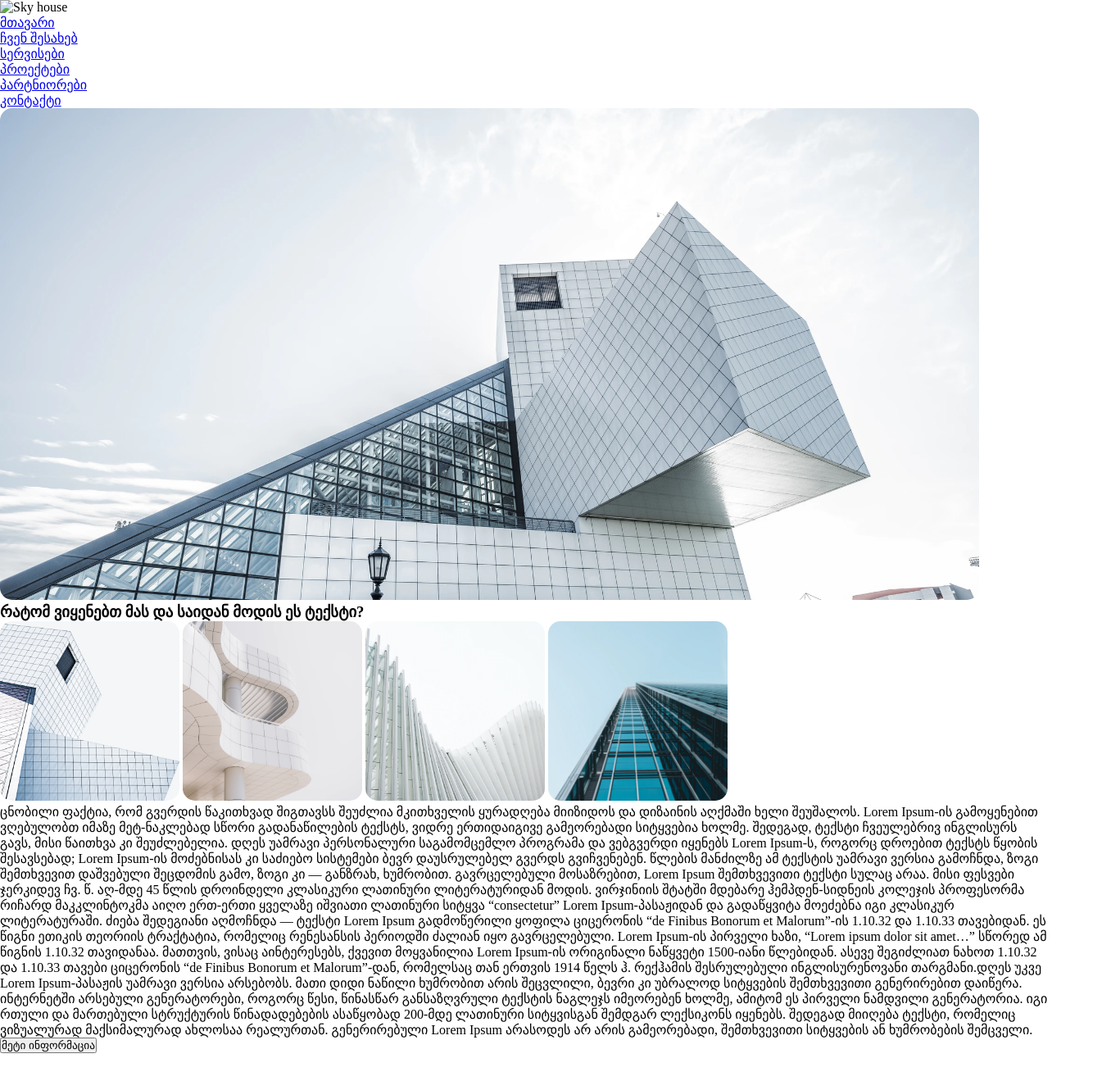
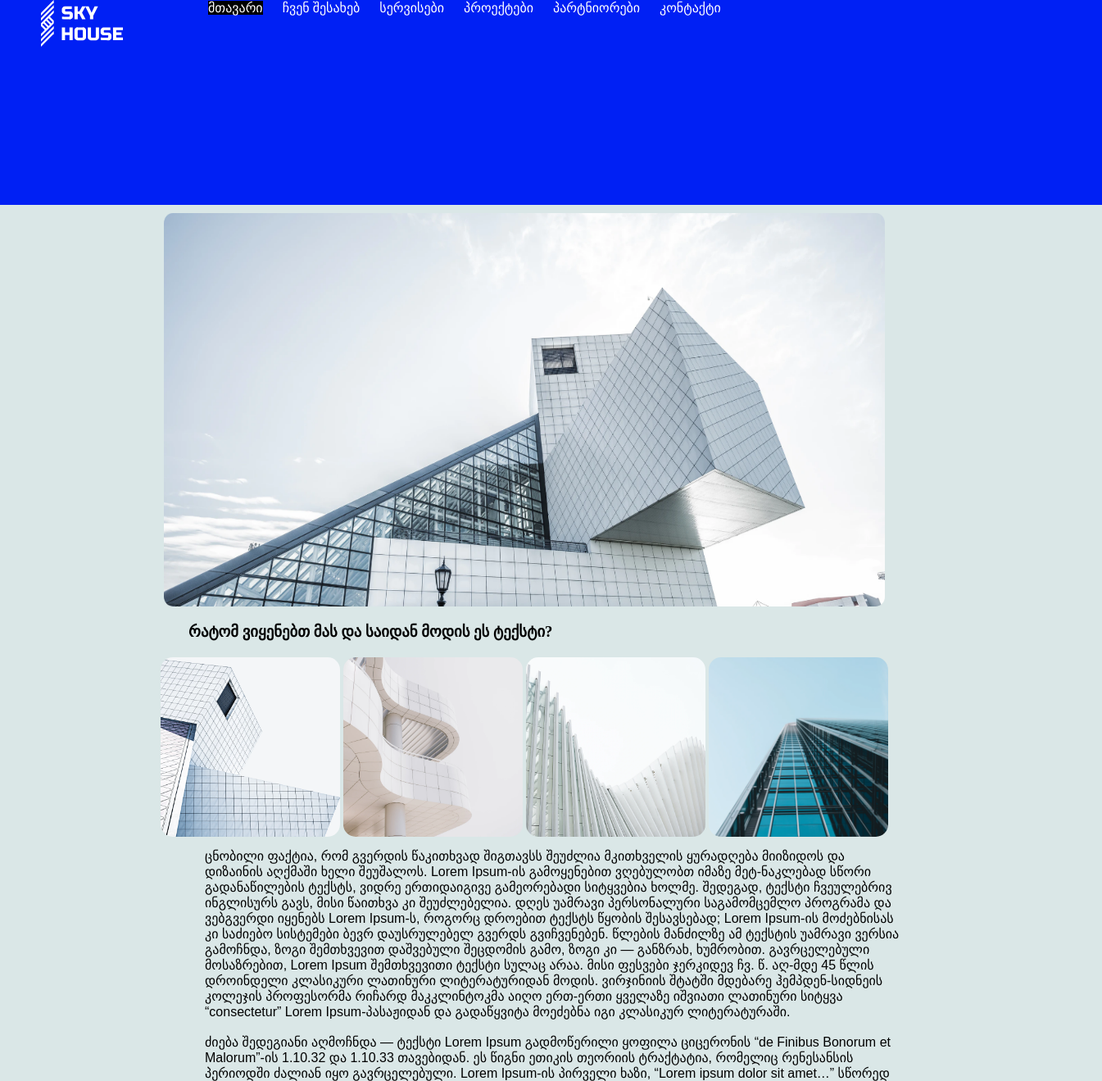
Before and after one commit to GioBicha8/leson-5-bicha, a plain HTML site: page index.html in a window 1280 px wide. Shown: the top 1319 px of the page at 82% size, 1345 px wide, since content can reach past the window. Before the commit the page ends 1285 px from the top, so only its background shows below. Drawn offline with Linux system fonts and the light colour scheme.

Commit message:
css done

```diff
--- a/index.html
+++ b/index.html
@@ -5,14 +5,15 @@
     <meta http-equiv="X-UA-Compatible" content="IE=edge" />
     <meta name="viewport" content="width=device-width, initial-scale=1.0" />
     <title>Lesson4</title>
+
     <link rel="stylesheet" type="text/css" href="./styles/Style.css" />
   </head>
   <body>
     <header>
       <div>
-        <img class="logo" src="images/Group 2 (1).svg" alt="Sky house" />
-        <nav class="navbar">
-          <ul>
+        <img class="logo" src="images/Group 2.svg" alt="logo" />
+        <nav class="nav">
+          <ul class="navbar-ul">
             <li>
               <a href="#" class="active">მთავარი</a>
             </li>
@@ -64,39 +65,49 @@
         წლის დროინდელი კლასიკური ლათინური ლიტერატურიდან მოდის. ვირჯინიის შტატში
         მდებარე ჰემპდენ-სიდნეის კოლეჯის პროფესორმა რიჩარდ მაკკლინტოკმა აიღო
         ერთ-ერთი ყველაზე იშვიათი ლათინური სიტყვა “consectetur” Lorem
-        Ipsum-პასაჟიდან და გადაწყვიტა მოეძებნა იგი კლასიკურ ლიტერატურაში. ძიება
-        შედეგიანი აღმოჩნდა — ტექსტი Lorem Ipsum გადმოწერილი ყოფილა ციცერონის “de
-        Finibus Bonorum et Malorum”-ის 1.10.32 და 1.10.33 თავებიდან. ეს წიგნი
-        ეთიკის თეორიის ტრაქტატია, რომელიც რენესანსის პერიოდში ძალიან იყო
-        გავრცელებული. Lorem Ipsum-ის პირველი ხაზი, “Lorem ipsum dolor sit amet…”
-        სწორედ ამ წიგნის 1.10.32 თავიდანაა. მათთვის, ვისაც აინტერესებს, ქვევით
-        მოყვანილია Lorem Ipsum-ის ორიგინალი ნაწყვეტი 1500-იანი წლებიდან. ასევე
-        შეგიძლიათ ნახოთ 1.10.32 და 1.10.33 თავები ციცერონის “de Finibus Bonorum
-        et Malorum”-დან, რომელსაც თან ერთვის 1914 წელს ჰ. რექჰამის შესრულებული
-        ინგლისურენოვანი თარგმანი.დღეს უკვე Lorem Ipsum-პასაჟის უამრავი ვერსია
-        არსებობს. მათი დიდი ნაწილი ხუმრობით არის შეცვლილი, ბევრი კი უბრალოდ
-        სიტყვების შემთხვევითი გენერირებით დაიწერა. ინტერნეტში არსებული
-        გენერატორები, როგორც წესი, წინასწარ განსაზღვრული ტექსტის ნაგლეჯს
-        იმეორებენ ხოლმე, ამიტომ ეს პირველი ნამდვილი გენერატორია. იგი რთული და
-        მართებული სტრუქტურის წინადადებების ასაწყობად 200-მდე ლათინური სიტყვისგან
-        შემდგარ ლექსიკონს იყენებს. შედეგად მიიღება ტექსტი, რომელიც ვიზუალურად
-        მაქსიმალურად ახლოსაა რეალურთან. გენერირებული Lorem Ipsum არასოდეს არ
-        არის გამეორებადი, შემთხვევითი სიტყვების ან ხუმრობების შემცველი.
+        Ipsum-პასაჟიდან და გადაწყვიტა მოეძებნა იგი კლასიკურ ლიტერატურაში.
+        <br /><br />
+        ძიება შედეგიანი აღმოჩნდა — ტექსტი Lorem Ipsum გადმოწერილი ყოფილა
+        ციცერონის “de Finibus Bonorum et Malorum”-ის 1.10.32 და 1.10.33
+        თავებიდან. ეს წიგნი ეთიკის თეორიის ტრაქტატია, რომელიც რენესანსის
+        პერიოდში ძალიან იყო გავრცელებული. Lorem Ipsum-ის პირველი ხაზი, “Lorem
+        ipsum dolor sit amet…” სწორედ ამ წიგნის 1.10.32 თავიდანაა. მათთვის,
+        ვისაც აინტერესებს, ქვევით მოყვანილია Lorem Ipsum-ის ორიგინალი ნაწყვეტი
+        1500-იანი წლებიდან. ასევე შეგიძლიათ ნახოთ 1.10.32 და 1.10.33 თავები
+        ციცერონის “de Finibus Bonorum et Malorum”-დან, რომელსაც თან ერთვის 1914
+        წელს ჰ. რექჰამის შესრულებული ინგლისურენოვანი თარგმანი. <br /><br />დღეს
+        უკვე Lorem Ipsum-პასაჟის უამრავი ვერსია არსებობს. მათი დიდი ნაწილი
+        ხუმრობით არის შეცვლილი, ბევრი კი უბრალოდ სიტყვების შემთხვევითი
+        გენერირებით დაიწერა. ინტერნეტში არსებული გენერატორები, როგორც წესი,
+        წინასწარ განსაზღვრული ტექსტის ნაგლეჯს იმეორებენ ხოლმე, ამიტომ ეს პირველი
+        ნამდვილი გენერატორია. იგი რთული და მართებული სტრუქტურის წინადადებების
+        ასაწყობად 200-მდე ლათინური სიტყვისგან შემდგარ ლექსიკონს იყენებს. შედეგად
+        მიიღება ტექსტი, რომელიც ვიზუალურად მაქსიმალურად ახლოსაა რეალურთან.
+        გენერირებული Lorem Ipsum არასოდეს არ არის გამეორებადი, შემთხვევითი
+        სიტყვების ან ხუმრობების შემცველი.
       </p>
     </section>
-    <button type="button" class="block">მეტი ინფორმაცია</button>
-    <!--<footer>
-      <h4>კონტაქტი</h4>
-      <p>
+    <button type="button" class="block">დამატებითი ინფორმაცია</button>
+    <footer>
+      <h2>კონტაქტი</h2>
+      <p class="second-p-1">
         Lorem Ipsum საბეჭდი და ტიპოგრაფიული ინდუსტრიის უშინაარსო ტექსტია. იგი
         სტანდარტად 1500-იანი წლებიდან იქცა, როდესაც უცნობმა მბეჭდავმა ამწყობ
         დაზგაზე წიგნის საცდელი ეგზემპლარი დაბეჭდა.
       </p>
-      <div>
-        <p>+995 555-444-333</p>
-        <p>example@gmail.com</p>
+      <div class="container">
+        <iframe
+          src="https://www.google.com/maps/embed?pb=!1m18!1m12!1m3!1d28108.138728861548!2d-0.17669681772114068!3d51.48694062809598!2m3!1f0!2f0!3f0!3m2!1i1024!2i768!4f13.1!3m3!1m2!1s0x4876056c23490e4f%3A0x268033680c352ea!2sChelsea%2C%20London%2C%20UK!5e0!3m2!1sen!2sge!4v1663430220092!5m2!1sen!2sge"
+          width="600"
+          height="450"
+          style="border: 0"
+          allowfullscreen=""
+          loading="lazy"
+          referrerpolicy="no-referrer-when-downgrade"
+        ></iframe>
       </div>
-    </footer>-->
-
+      <p class="second-p">+995 555 444 333</p>
+      <p class="second-p">example@gmail.com</p>
+    </footer>
   </body>
 </html>
--- a/styles/style.css
+++ b/styles/style.css
@@ -3,3 +3,128 @@
   padding: 0;
   box-sizing: border-box;
 }
+
+header {
+  background: #0020f4 0% 0% no-repeat padding-box;
+  top: 0px;
+  left: 0px;
+  width: 1345px;
+  height: 250px;
+}
+.main-img {
+  width: 900px;
+  height: 500px;
+  margin: auto;
+  display: block;
+  padding: 10px;
+}
+
+.logo {
+  width: 150px;
+  vertical-align: top;
+  padding-left: 50px;
+}
+
+.navbar a:hover {
+  color: rgb(246, 255, 0);
+  text-transform: uppercase;
+  background-color: rgb(0, 0, 0);
+}
+
+ul {
+  list-style-type: none;
+}
+.nav,
+.nav ul,
+.navbar-ul li {
+  display: inline;
+}
+nav {
+  margin: 100px;
+  vertical-align: top;
+}
+.navbar-ul li {
+  margin-right: 20px;
+  list-style: none;
+}
+
+a {
+  color: white;
+  text-decoration: none;
+}
+
+h3 {
+  padding-top: 10px;
+  padding-bottom: 10px;
+  margin-left: 230px;
+}
+
+body {
+  background-color: rgb(218, 231, 231);
+}
+.four-photo {
+  text-align: center;
+  padding-bottom: 10px;
+  padding-top: 10px;
+}
+
+.active {
+  background-color: black;
+}
+
+.block {
+  margin: 10px;
+  background-color: #0020f4;
+  border: none;
+  color: white;
+  display: inline-block;
+  font-size: 16px;
+  border-radius: 28px;
+  padding: 15px;
+  margin-left: 550px;
+  margin-bottom: 60px;
+}
+
+.block:hover {
+  background-color: #ddd;
+  color: rgb(0, 0, 0);
+}
+footer {
+  background: #0020f4 0% 0% no-repeat padding-box;
+  color: antiquewhite;
+  top: 2155px;
+  left: 0px;
+  width: 1345px;
+  height: 550px;
+}
+.container {
+  width: 20%;
+  height: 50vh;
+  display: flex;
+  align-items: center;
+  flex-direction: column;
+  margin-top: 50px;
+  margin-right: 30px;
+}
+.about {
+  top: 1412px;
+  left: 485px;
+  width: 851px;
+  height: 281px;
+  margin-bottom: 270px;
+  margin-left: 250px;
+  font-family: "BPG Arial", sans-serif;
+}
+h2 {
+  margin-bottom: 20px;
+  font-family: "BPG Arial", sans-serif;
+}
+.second-p {
+  font-family: "BPG Arial", sans-serif;
+  margin-top: 10px;
+  margin-left: 15px;
+}
+.second-p-1{
+  font-family: "BPG Arial", sans-serif
+
+}
```
